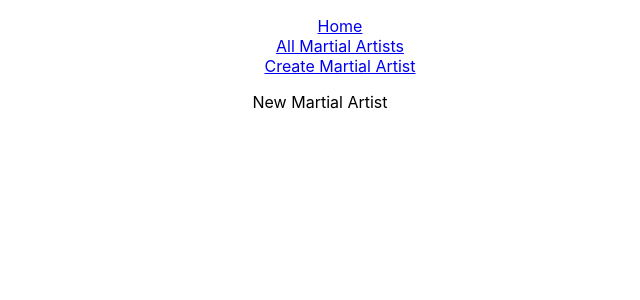
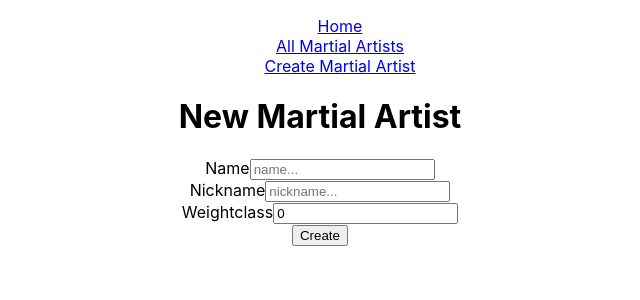
Before and after one commit to devin-lynch/mma-client, a React (Create React App) app: page /martialartists/new in a window 1280 px wide. Shown: the top 300 px of the page, without its empty margins (320-960 px from the left). Built offline with nearby package versions, Linux system fonts and the light colour scheme.

Commit message:
Post route working

```diff
--- a/src/components/routes/MartialArtist.jsx
+++ b/src/components/routes/MartialArtist.jsx
@@ -3,6 +3,13 @@ import { useEffect, useState } from 'react'
 import axios from 'axios'
 
 export default function MartialArtist() {
+    const [bounty, setBounty] = useState({})
+    const [errorMessage, setErrorMessage] = useState('')
+
+    const { id } = useParams()
+    const navigate = useNavigate()
+
+
     return (
         <div>
             Martial Artist
--- a/src/components/routes/NewMartialArtist.jsx
+++ b/src/components/routes/NewMartialArtist.jsx
@@ -3,9 +3,73 @@ import axios from 'axios'
 import { useNavigate } from 'react-router-dom'
 
 export default function NewMartialArtist() {
+    // state to hold our form
+    const [form, setForm] = useState({
+        name: '',
+        nickname: '',
+        weightClass: 0
+    })
+    const [errorMessage, setErrorMessage] = useState('')
+
+    const navigate = useNavigate()
+
+    // submit event handler
+    const handleSubmit = async e => {
+        try {
+            e.preventDefault()
+            // post form data to the backend API
+            const response = await axios.post(`${process.env.REACT_APP_SERVER_URL}/martialartist`, form)
+            // navigate back to /martialartists to see the new martial artist
+            navigate('/')
+        } catch(err) {
+            console.warn(err)
+            if (err.response) {
+                setErrorMessage(err.response.data.message)
+            }
+        }
+    }
+
+
     return (
         <div>
-            New Martial Artist
+            <h1>New Martial Artist</h1>
+
+            <p>{errorMessage}</p>
+
+            <form onSubmit={handleSubmit}>
+                <div>
+                    <label htmlFor='name'>Name</label>
+                    <input
+                        type='text'
+                        id='name'
+                        value={form.name}
+                        placeholder='name...'
+                        onChange={e => setForm({ ...form, name: e.target.value })}
+                    />
+                </div>
+                <div>
+                    <label htmlFor='nickname'>Nickname</label>
+                    <input
+                        type='text'
+                        id='nickname'
+                        value={form.nickname}
+                        placeholder='nickname...'
+                        onChange={e => setForm({ ...form, nickname: e.target.value })}
+                    />
+                </div>
+                <div>
+                    <label htmlFor='weightClass'>Weightclass</label>
+                    <input
+                        type='number'
+                        id='weightClass'
+                        value={form.weightClass}
+                        placeholder='weightclass...'
+                        onChange={e => setForm({ ...form, weightClass: e.target.value })}
+                    />
+                </div>
+
+                <button tyoe='submit'>Create</button>
+            </form>
         </div>
     )
 }
```
